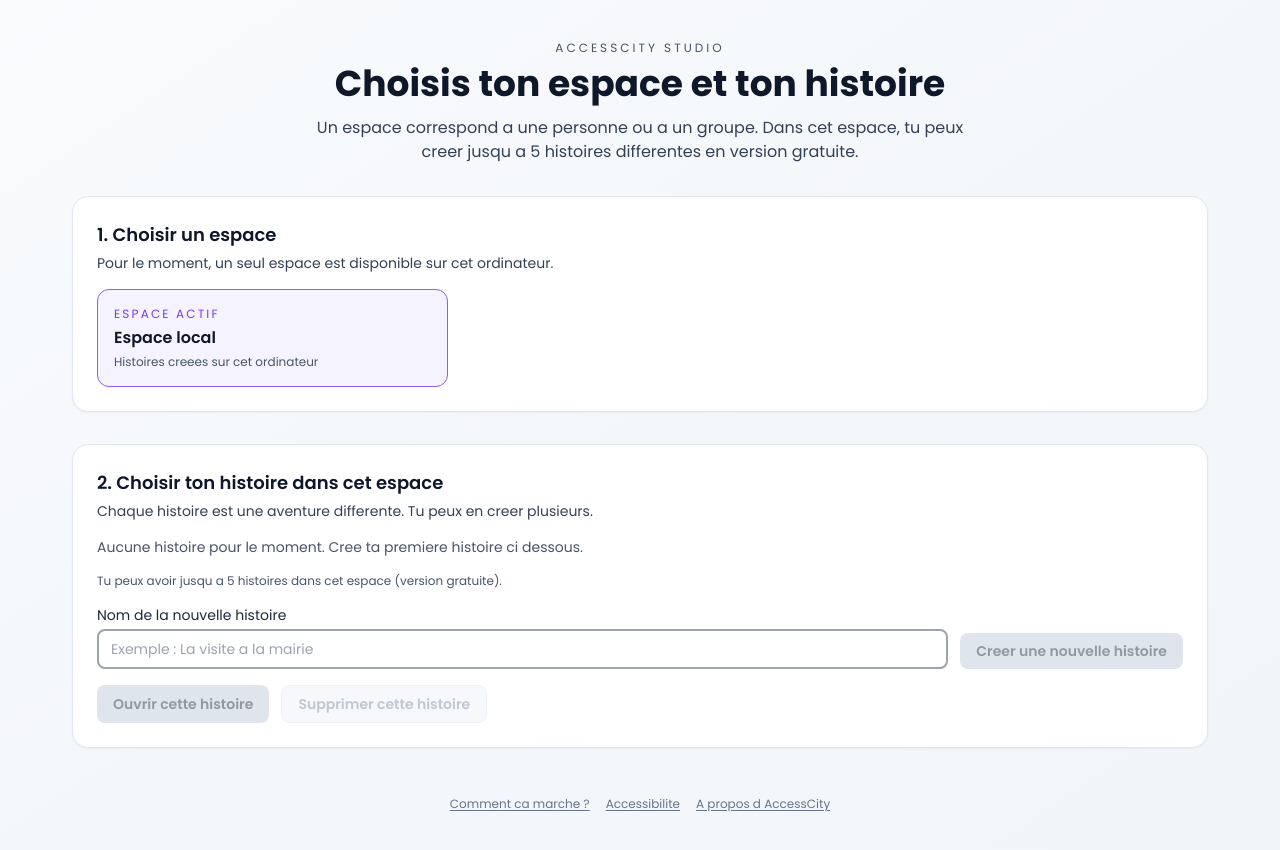
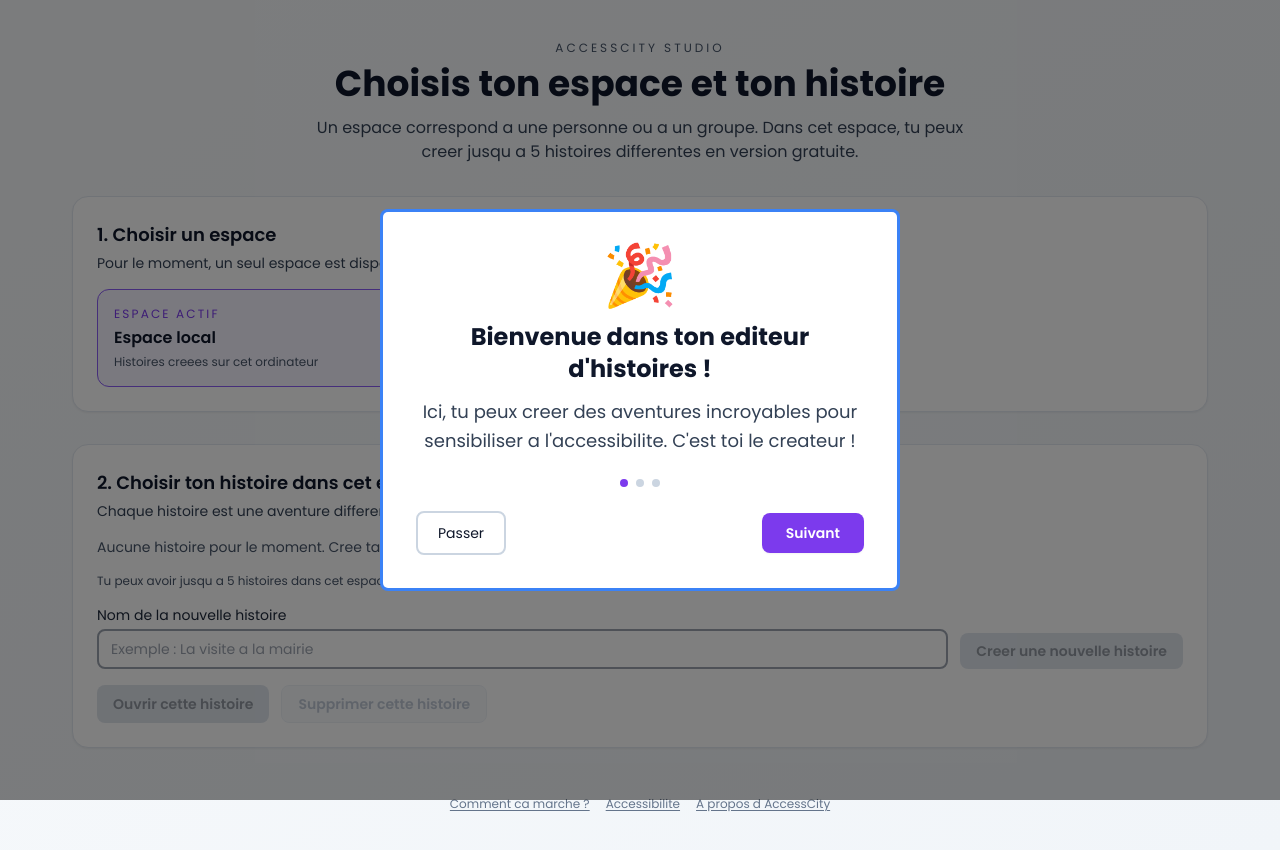
Before and after one commit to bragardguillaume87-a11y/AccessCity-Phase3-FINAL, a React (Vite) app: page / in a window 1280 px wide. Built offline with nearby package versions, Linux system fonts and the light colour scheme.

Commit message:
feat(onboarding): integrate OnboardingModal in ScenarioEditorShell home screen

```diff
--- a/src/components/ScenarioEditorShell.jsx
+++ b/src/components/ScenarioEditorShell.jsx
@@ -1,5 +1,6 @@
-import React, { useState } from 'react';
+import React, { useState, useEffect } from 'react';
 import StudioShell from './StudioShell.jsx';
+import OnboardingModal from './OnboardingModal.jsx';
 
 /**
  * ScenarioEditorShell
@@ -17,6 +18,7 @@ import StudioShell from './StudioShell.jsx';
  */
 
 const STORAGE_KEY = 'ac_scenario_stories_v1';
+const ONBOARDING_KEY = 'ac_onboarding_completed';
 
 function loadStoriesFromStorage() {
   try {
@@ -48,10 +50,28 @@ function ScenarioEditorShell() {
   const [stories, setStories] = useState(() => loadStoriesFromStorage());
   const [selectedStoryId, setSelectedStoryId] = useState(null);
   const [newStoryName, setNewStoryName] = useState('');
+  const [showOnboarding, setShowOnboarding] = useState(false);
 
   const MAX_FREE_STORIES = 5;
 
   const selectedStory = stories.find(s => s.id === selectedStoryId) || null;
+
+  useEffect(() => {
+    const completed = window.localStorage.getItem(ONBOARDING_KEY);
+    if (!completed) {
+      setShowOnboarding(true);
+    }
+  }, []);
+
+  function handleCompleteOnboarding() {
+    window.localStorage.setItem(ONBOARDING_KEY, 'true');
+    setShowOnboarding(false);
+  }
+
+  function handleSkipOnboarding() {
+    window.localStorage.setItem(ONBOARDING_KEY, 'true');
+    setShowOnboarding(false);
+  }
 
   function handleCreateStory(event) {
     event.preventDefault();
@@ -134,6 +154,13 @@ function ScenarioEditorShell() {
 
   return (
     <div className="min-h-screen bg-gradient-to-br from-slate-50 to-slate-100 text-slate-900">
+      {showOnboarding && (
+        <OnboardingModal
+          onComplete={handleCompleteOnboarding}
+          onSkip={handleSkipOnboarding}
+        />
+      )}
+
       <div className="max-w-[1200px] mx-auto px-4 sm:px-6 lg:px-8 py-10 flex flex-col gap-8">
         <header className="text-center">
           <p className="text-xs uppercase tracking-[0.25em] text-slate-600">
```
